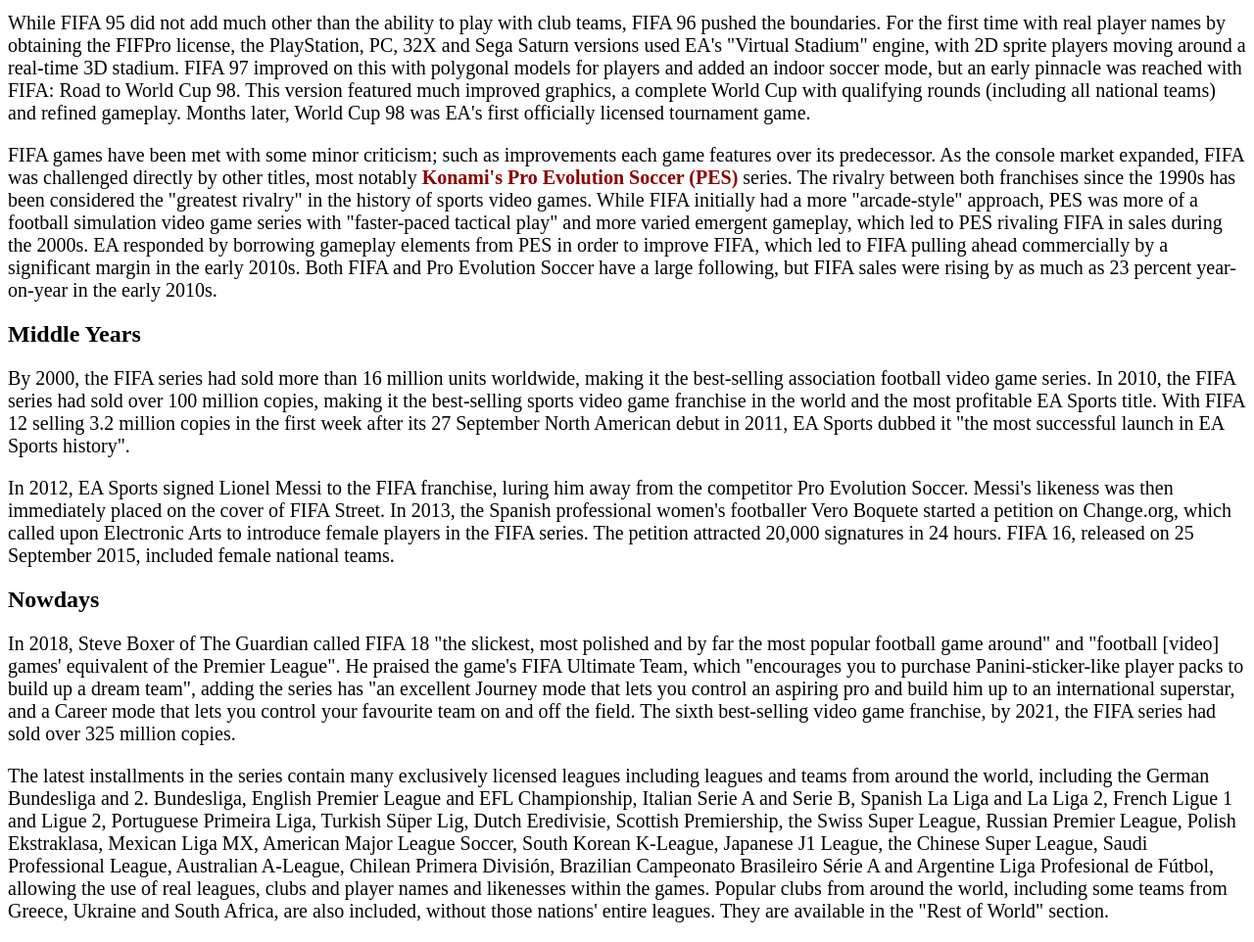
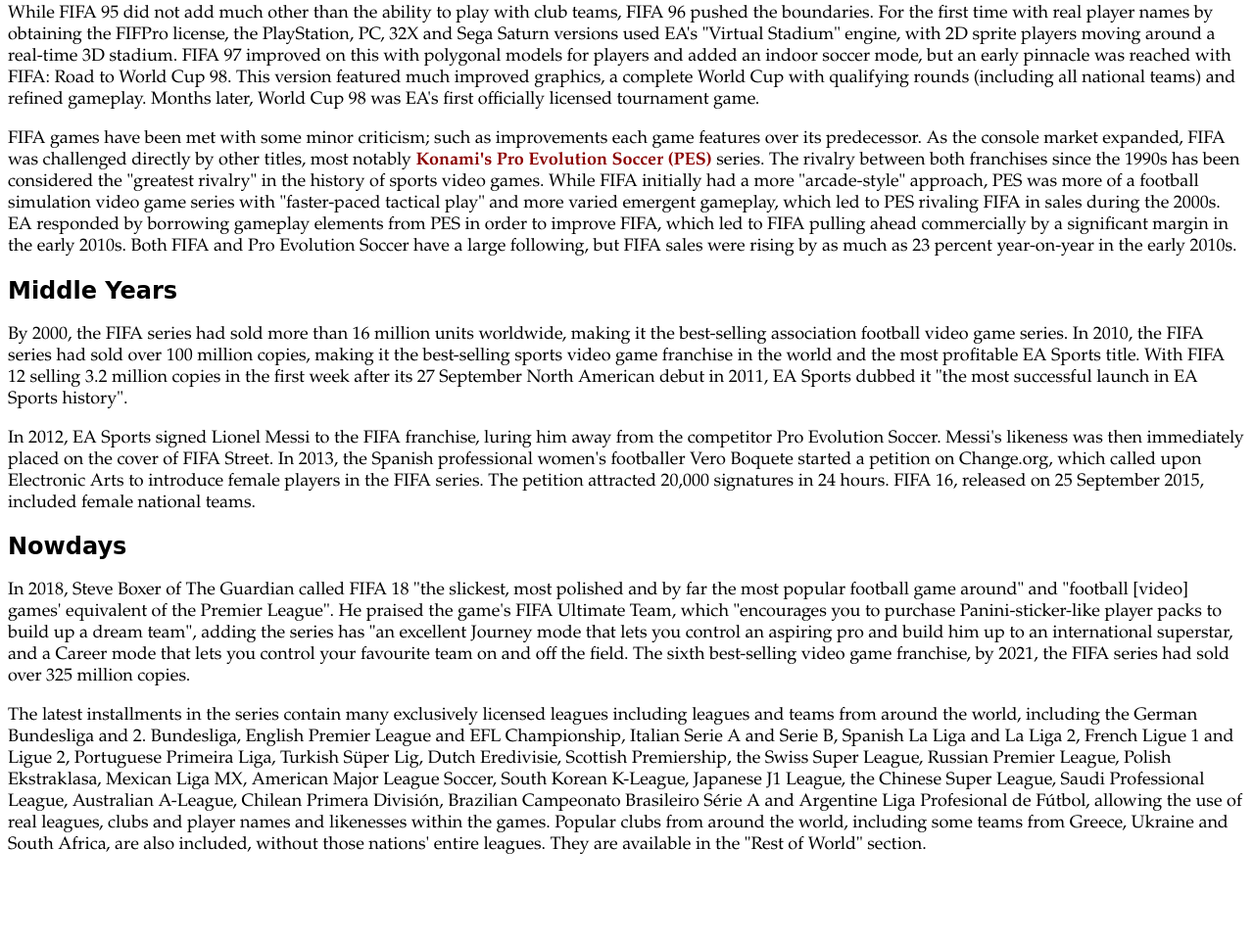
Before and after one commit to Bgabor-prog/Beadand--WebTech, a plain HTML site: page history.html in a window 1280 px wide. Shown: the part 362-1324 px from the top of the page at 98% size. After the commit the page ends 1254 px from the top, so only its background shows below. Drawn offline with Linux system fonts and the light colour scheme.

Commit message:
upgraded version

```diff
--- a/history.html
+++ b/history.html
@@ -1,12 +1,26 @@
 <!DOCTYPE html>
 <html>
+
 <head>
+    <style>
+        h1,h2
+        {
+            font-family: 'Lucida Handwriting', cursive;
+        }
+
+        p
+        {
+            font-family: Garamond, serif;
+            font-size: 18px;
+        }
+    </style>
 </head>
+
 <body>
 
     <h1>FIFA (video game series)</h1>
 
-    <p style="font-size: 20px;">
+    <p>
         <b><span style="color:darkred">FIFA</span></b>, also known as
         <b><span style="color:darkred">FIFA Football</span></b>
         and set to be known as <b><span style="color:darkred">EA Sports FC</span></b> from 2023,
@@ -18,65 +32,94 @@
         the series will be retitled EA Sports FC.FIFA intends to enter a partnership with a new developer to produce
         "the real game that has the FIFA name".
     </p>
-    <p style="font-size: 20px;">
-        <b><span style="color:darkred">EA Sports</span></b> announced a football game as the next addition to their EA Sports label.
+    <p>
+        <b><span style="color:darkred">EA Sports</span></b> announced a football game as the next addition to their EA
+        Sports label.
         When the series began with FIFA International Soccer on the Sega Mega Drive in late 1993,
         it was notable for being the first to have an official license from FIFA, the world governing body of football.
-        The main series has been complemented by additional installments based on single major tournaments, such as the FIFA World Cup,
-        UEFA Champions League, UEFA Europa League and UEFA European Football Championship, as well as a series of football management titles.
+        The main series has been complemented by additional installments based on single major tournaments, such as the
+        FIFA World Cup,
+        UEFA Champions League, UEFA Europa League and UEFA European Football Championship, as well as a series of
+        football management titles.
     </p>
 
     <h2>Early Years</h2>
 
-    <p style="font-size: 20px;">
+    <p>
         While FIFA 95 did not add much other than the ability to play with club teams,
         FIFA 96 pushed the boundaries. For the first time with real player names by obtaining the FIFPro license,
-        the PlayStation, PC, 32X and Sega Saturn versions used EA's "Virtual Stadium" engine, with 2D sprite players moving around a real-time 3D stadium.
-        FIFA 97 improved on this with polygonal models for players and added an indoor soccer mode, but an early pinnacle was reached with FIFA: Road to World Cup 98.
-        This version featured much improved graphics, a complete World Cup with qualifying rounds (including all national teams) and refined gameplay. Months later,
+        the PlayStation, PC, 32X and Sega Saturn versions used EA's "Virtual Stadium" engine, with 2D sprite players
+        moving around a real-time 3D stadium.
+        FIFA 97 improved on this with polygonal models for players and added an indoor soccer mode, but an early
+        pinnacle was reached with FIFA: Road to World Cup 98.
+        This version featured much improved graphics, a complete World Cup with qualifying rounds (including all
+        national teams) and refined gameplay. Months later,
         World Cup 98 was EA's first officially licensed tournament game.
     </p>
-    <p style="font-size: 20px;">
-        FIFA games have been met with some minor criticism; such as improvements each game features over its predecessor.
-         As the console market expanded, FIFA was challenged directly by other titles, most notably  <b><span style="color:darkred">Konami's Pro Evolution Soccer (PES)</span></b> series.
-         The rivalry between both franchises since the 1990s has been considered the "greatest rivalry" in the history of sports video games.
-         While FIFA initially had a more "arcade-style" approach, PES was more of a football simulation video game series with "faster-paced tactical play" and more varied emergent gameplay,
-         which led to PES rivaling FIFA in sales during the 2000s. EA responded by borrowing gameplay elements from PES in order to improve FIFA,
-         which led to FIFA pulling ahead commercially by a significant margin in the early 2010s. Both FIFA and Pro Evolution Soccer have a large following,
-         but FIFA sales were rising by as much as 23 percent year-on-year in the early 2010s.
+    <p>
+        FIFA games have been met with some minor criticism; such as improvements each game features over its
+        predecessor.
+        As the console market expanded, FIFA was challenged directly by other titles, most notably <b><span
+                style="color:darkred">Konami's Pro Evolution Soccer (PES)</span></b> series.
+        The rivalry between both franchises since the 1990s has been considered the "greatest rivalry" in the history of
+        sports video games.
+        While FIFA initially had a more "arcade-style" approach, PES was more of a football simulation video game series
+        with "faster-paced tactical play" and more varied emergent gameplay,
+        which led to PES rivaling FIFA in sales during the 2000s. EA responded by borrowing gameplay elements from PES
+        in order to improve FIFA,
+        which led to FIFA pulling ahead commercially by a significant margin in the early 2010s. Both FIFA and Pro
+        Evolution Soccer have a large following,
+        but FIFA sales were rising by as much as 23 percent year-on-year in the early 2010s.
     </p>
 
     <h2>Middle Years</h2>
 
-    <p style="font-size: 20px;">
-        By 2000, the FIFA series had sold more than 16 million units worldwide, making it the best-selling association football video game series.
-        In 2010, the FIFA series had sold over 100 million copies, making it the best-selling sports video game franchise in the world and the most profitable EA Sports title.
-        With FIFA 12 selling 3.2 million copies in the first week after its 27 September North American debut in 2011, EA Sports dubbed it "the most successful launch in EA Sports history".
+    <p>
+        By 2000, the FIFA series had sold more than 16 million units worldwide, making it the best-selling association
+        football video game series.
+        In 2010, the FIFA series had sold over 100 million copies, making it the best-selling sports video game
+        franchise in the world and the most profitable EA Sports title.
+        With FIFA 12 selling 3.2 million copies in the first week after its 27 September North American debut in 2011,
+        EA Sports dubbed it "the most successful launch in EA Sports history".
     </p>
-    <p style="font-size: 20px;">
-        In 2012, EA Sports signed Lionel Messi to the FIFA franchise, luring him away from the competitor Pro Evolution Soccer.
+    <p>
+        In 2012, EA Sports signed Lionel Messi to the FIFA franchise, luring him away from the competitor Pro Evolution
+        Soccer.
         Messi's likeness was then immediately placed on the cover of FIFA Street.
-        In 2013, the Spanish professional women's footballer Vero Boquete started a petition on Change.org, which called upon Electronic Arts to introduce female players in the FIFA series.
-        The petition attracted 20,000 signatures in 24 hours. FIFA 16, released on 25 September 2015, included female national teams.
+        In 2013, the Spanish professional women's footballer Vero Boquete started a petition on Change.org, which called
+        upon Electronic Arts to introduce female players in the FIFA series.
+        The petition attracted 20,000 signatures in 24 hours. FIFA 16, released on 25 September 2015, included female
+        national teams.
     </p>
 
     <h2>Nowdays</h2>
 
-    <p style="font-size: 20px;">
-        In 2018, Steve Boxer of The Guardian called FIFA 18 "the slickest, most polished and by far the most popular football game around" and "football [video] games'
-        equivalent of the Premier League". He praised the game's FIFA Ultimate Team, which "encourages you to purchase Panini-sticker-like player packs to build up a dream team",
-        adding the series has "an excellent Journey mode that lets you control an aspiring pro and build him up to an international superstar,
-        and a Career mode that lets you control your favourite team on and off the field. The sixth best-selling video game franchise, by 2021,
+    <p>
+        In 2018, Steve Boxer of The Guardian called FIFA 18 "the slickest, most polished and by far the most popular
+        football game around" and "football [video] games'
+        equivalent of the Premier League". He praised the game's FIFA Ultimate Team, which "encourages you to purchase
+        Panini-sticker-like player packs to build up a dream team",
+        adding the series has "an excellent Journey mode that lets you control an aspiring pro and build him up to an
+        international superstar,
+        and a Career mode that lets you control your favourite team on and off the field. The sixth best-selling video
+        game franchise, by 2021,
         the FIFA series had sold over 325 million copies.
     </p>
-    <p style="font-size: 20px;">
-        The latest installments in the series contain many exclusively licensed leagues including leagues and teams from around the world,
-        including the German Bundesliga and 2. Bundesliga, English Premier League and EFL Championship, Italian Serie A and Serie B, Spanish La Liga and La Liga 2,
-        French Ligue 1 and Ligue 2, Portuguese Primeira Liga, Turkish Süper Lig, Dutch Eredivisie, Scottish Premiership, the Swiss Super League, Russian Premier League,
-        Polish Ekstraklasa, Mexican Liga MX, American Major League Soccer, South Korean K-League, Japanese J1 League, the Chinese Super League, Saudi Professional League,
-        Australian A-League, Chilean Primera División, Brazilian Campeonato Brasileiro Série A and Argentine Liga Profesional de Fútbol, allowing the use of real leagues,
-        clubs and player names and likenesses within the games. Popular clubs from around the world, including some teams from Greece, Ukraine and South Africa, are also included,
-         without those nations' entire leagues. They are available in the "Rest of World" section.
+    <p>
+        The latest installments in the series contain many exclusively licensed leagues including leagues and teams from
+        around the world,
+        including the German Bundesliga and 2. Bundesliga, English Premier League and EFL Championship, Italian Serie A
+        and Serie B, Spanish La Liga and La Liga 2,
+        French Ligue 1 and Ligue 2, Portuguese Primeira Liga, Turkish Süper Lig, Dutch Eredivisie, Scottish Premiership,
+        the Swiss Super League, Russian Premier League,
+        Polish Ekstraklasa, Mexican Liga MX, American Major League Soccer, South Korean K-League, Japanese J1 League,
+        the Chinese Super League, Saudi Professional League,
+        Australian A-League, Chilean Primera División, Brazilian Campeonato Brasileiro Série A and Argentine Liga
+        Profesional de Fútbol, allowing the use of real leagues,
+        clubs and player names and likenesses within the games. Popular clubs from around the world, including some
+        teams from Greece, Ukraine and South Africa, are also included,
+        without those nations' entire leagues. They are available in the "Rest of World" section.
     </p>
 </body>
+
 </html>
--- a/pagestyle.css
+++ b/pagestyle.css
@@ -9,7 +9,7 @@ body
     min-width: 1000px;
 }
 
-h1
+.h1
 {
     font-family: 'Lucida Handwriting', cursive;
     color:rgba(34, 36, 36, 0.822);
@@ -24,6 +24,7 @@ a
     font-size: 28px;
     color: rgba(34, 36, 36, 0.822);
     transition: 0.5s;
+    text-decoration: none;
 }
 
 a:hover
@@ -54,3 +55,25 @@ a:hover
     animation-fill-mode: forwards;
     transition: 1s;
 }
+
+.headline
+{
+    font-family: 'Lucida Handwriting', cursive;
+    color:rgba(34, 36, 36, 0.822);
+    font-size: 30px;
+    margin-top: 35.5px;
+    margin-left: 0.8%;
+}
+
+p
+{
+    font-family: 'Papyrus', fantasy;
+    font-size: 22px;
+    margin-left: 0.8%
+}
+
+li
+{
+    font-family: 'Papyrus', fantasy;
+    font-size: 22px;
+}
```
Also changed, not shown: games.html (+22 -4 lines), homepage.html (+30 -8 lines), index.html (+19 -19 lines).
